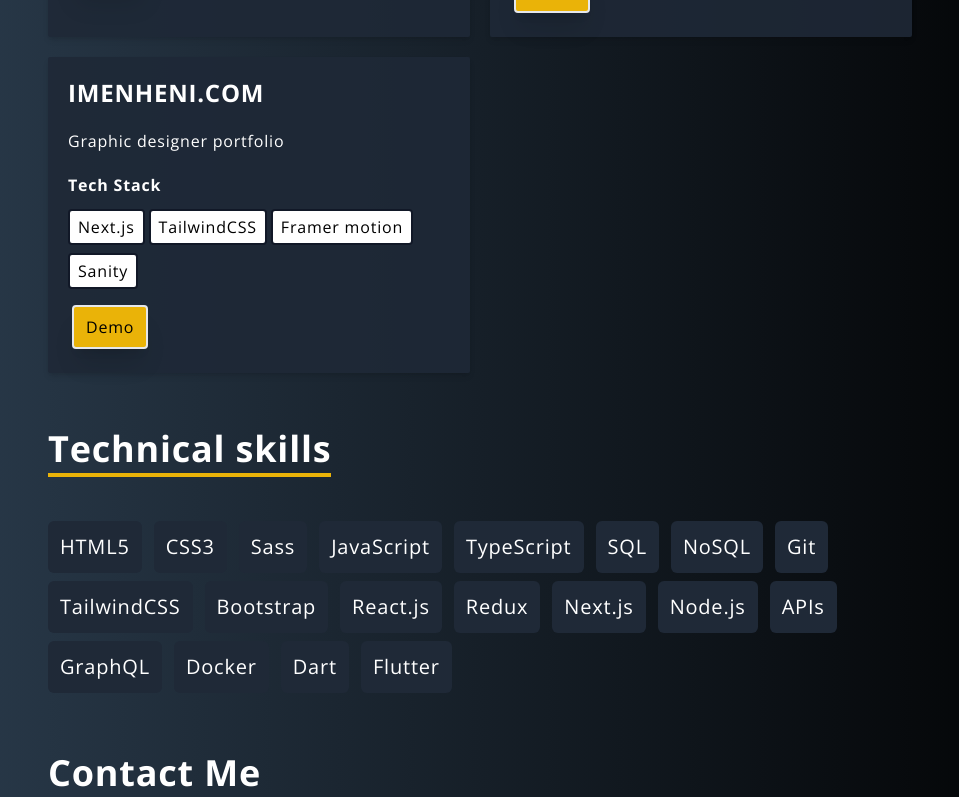
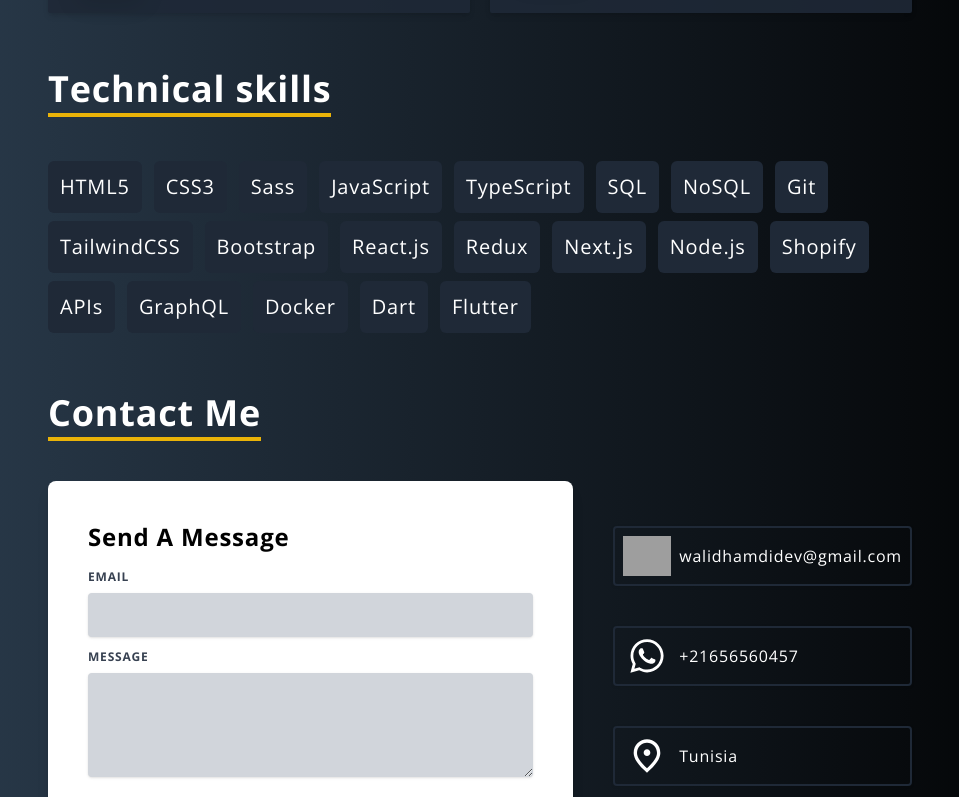
Before and after one commit to Walidhamdidev/Next.js_portfolio, a Next.js app: page / in a window 1280 px wide. Shown: the part 1283-2080 px from the top of the page, without its empty margins (160-1119 px from the left). Built offline with nearby package versions, Linux system fonts and the light colour scheme; grey boxes are pictures that could not be loaded.

Commit message:
update contact section & skills section

```diff
--- a/components/Contact.js
+++ b/components/Contact.js
@@ -5,48 +5,46 @@ import Image from "next/image";
 import ContactForm from "./ContactForm";
 
 const Contact = () => {
-  // const infoBox = (image, alt, label) => {
-  //   return (
-  //     <motion.div
-  //       initial="hidden"
-  //       animate="visible"
-  //       whileHover={{
-  //         position: "relative",
-  //         zIndex: 1,
-  //         // cursor: "pointer",
-  //         scale: [1, 1, 1],
-  //         rotate: [0, 10, -10, 0],
-  //         transition: {
-  //           duration: 0.2,
-  //         },
-  //       }}
-  //       variants={{
-  //         hidden: {
-  //           scale: 0.8,
-  //           opacity: 0,
-  //         },
-  //         visible: {
-  //           scale: 1,
-  //           opacity: 1,
-  //           transition: {
-  //             delay: 0.4,
-  //           },
-  //         },
-  //       }}
-  //       className="flex items-center border-2 border-gray-800 p-2 rounded shadow"
-  //     >
-  //       <Link href="#">
-  //         <a
-  //           className="relative w-12 h-10 block transform transition-all hover:scale-110"
-  //           target="_blank"
-  //         >
-  //           <Image layout="fill" src={`/images/${image}`} alt={alt} />
-  //         </a>
-  //       </Link>
-  //       <p className="ml-2">{label}</p>
-  //     </motion.div>
-  //   );
-  // };
+  const infoBox = (image, alt, label) => {
+    return (
+      <motion.div
+        initial="hidden"
+        animate="visible"
+        whileHover={{
+          position: "relative",
+          zIndex: 1,
+          scale: [0.9, 1.1, 1],
+          transition: {
+            duration: 0.8,
+          },
+        }}
+        variants={{
+          hidden: {
+            scale: 0.8,
+            opacity: 0,
+          },
+          visible: {
+            scale: 1,
+            opacity: 1,
+            transition: {
+              delay: 0.4,
+            },
+          },
+        }}
+        className="flex items-center border-2 border-gray-800 p-2 rounded shadow"
+      >
+        <Link href="#">
+          <a
+            className="relative w-12 h-10 block transform transition-all hover:scale-110"
+            target="_blank"
+          >
+            <Image layout="fill" src={`/images/${image}`} alt={alt} />
+          </a>
+        </Link>
+        <p className="ml-2">{label}</p>
+      </motion.div>
+    );
+  };
 
   return (
     <div className="mt-14 mx-auto lg:px-52 px-5" id="contact">
@@ -70,13 +68,11 @@ const Contact = () => {
           </div>
         </div>
 
-        {/* <div className=" relative  md:block space-y-10 ">
-          {infoBox("email.svg", "email icon", "Walidhamdidev@gmail.com")}
+        <div className="relative  md:block space-y-10 ">
+          {infoBox("email.svg", "email icon", "walidhamdidev@gmail.com")}
           {infoBox("whatsapp.svg", "What's up icon", "+21656560457‌")}
           {infoBox("place.svg", "place icon", "Tunisia")}
-          // instagram - facebook
-
-        </div> */}
+        </div>
       </div>
     </div>
   );
--- a/components/Projects.js
+++ b/components/Projects.js
@@ -25,7 +25,6 @@ const Projects = () => {
       url: "https://injestic.vercel.app/",
       stacks: [
         { title: "Next.js" },
-        { title: "TypeScript" },
         { title: "TailwindCSS" },
         { title: "Context API" },
         { title: "GraphQL" },
@@ -34,17 +33,6 @@ const Projects = () => {
       ],
       description:
         "Store to sell products online based on shopify as a backend.",
-    },
-    {
-      title: "imenheni.com",
-      url: "https://imenheni.com",
-      stacks: [
-        { title: "Next.js" },
-        { title: "TailwindCSS" },
-        { title: "Framer  motion" },
-        { title: "Sanity" },
-      ],
-      description: "Graphic designer portfolio",
     },
   ];
 
--- a/components/Skills.js
+++ b/components/Skills.js
@@ -16,6 +16,7 @@ const Skills = () => {
     { skill: "Redux" },
     { skill: "Next.js" },
     { skill: "Node.js" },
+    { skill: "Shopify" },
     { skill: "APIs" },
     { skill: "GraphQL" },
     { skill: "Docker" },
```
